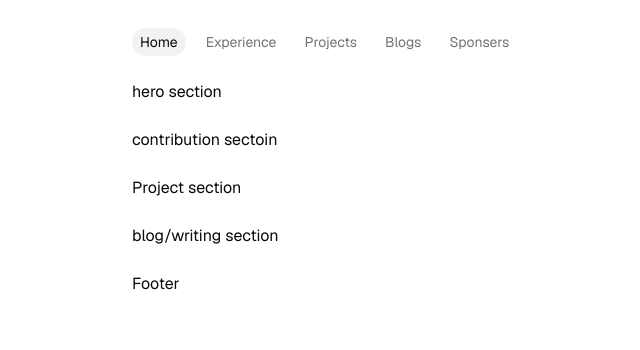
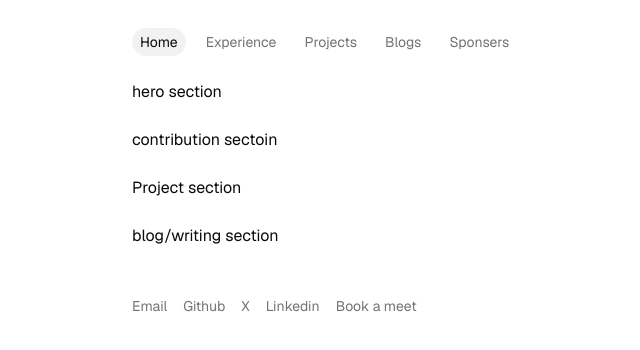
Before and after one commit to Devraj-singh-tomar/devraj-portfolio, a Next.js app: page / in a window 1280 px wide. Shown: the top 350 px of the page, without its empty margins (228-868 px from the left). Built offline with nearby package versions, Linux system fonts and the light colour scheme.

Commit message:
feat: add footer and tooltip components, integrate into layout

```diff
--- a/src/app/layout.tsx
+++ b/src/app/layout.tsx
@@ -1,4 +1,7 @@
+import Footer from "@/components/footer";
+import Header from "@/components/header";
 import { ThemeProvider } from "@/components/theme/theme-provider";
+import { TooltipProvider } from "@/components/ui/tooltip";
 import type { Metadata } from "next";
 import { Geist } from "next/font/google";
 import "./globals.css";
@@ -27,7 +30,15 @@
           enableSystem
           disableTransitionOnChange
         >
-          {children}
+          <TooltipProvider delay={0}>
+            <main className="space-y-6">
+              <Header />
+
+              {children}
+
+              <Footer />
+            </main>
+          </TooltipProvider>
         </ThemeProvider>
       </body>
     </html>
--- a/src/app/page.tsx
+++ b/src/app/page.tsx
@@ -1,15 +1,10 @@
-import Header from "@/components/header";
-
 export default function Home() {
   return (
     <div className="space-y-6">
-      <Header />
-
       <div className="">hero section</div>
       <div className="">contribution sectoin</div>
       <div className="">Project section</div>
       <div className="">blog/writing section</div>
-      <div className="">Footer</div>
     </div>
   );
 }
--- /dev/null
+++ b/src/components/footer.tsx
@@ -0,0 +1,63 @@
+"use client";
+
+import Link from "next/link";
+import { Tooltip, TooltipContent, TooltipTrigger } from "./ui/tooltip";
+import { CopyIcon } from "lucide-react";
+
+const footerLinks = [
+  {
+    name: "Github",
+    href: "https://github.com/Devraj-singh-tomar",
+  },
+  {
+    name: "X",
+    href: "https://x.com/tomar_devraj01",
+  },
+  {
+    name: "Linkedin",
+    href: "",
+  },
+  {
+    name: "Book a meet",
+    href: "",
+  },
+];
+
+export default function Footer() {
+  return (
+    <footer className="flex gap-4 pt-6">
+      <Tooltip>
+        <TooltipTrigger className="text-muted-foreground rounded-full text-sm hover:text-foreground hover:underline hover:underline-offset-3">
+          Email
+        </TooltipTrigger>
+
+        <TooltipContent className="flex items-center justify-center">
+          <p className="font-semibold">devrajsinghtomar722@gmail.com</p>
+
+          <button
+            title="copy"
+            type="button"
+            onClick={() =>
+              navigator.clipboard.writeText("devrajsinghtomar722@gmail.com")
+            }
+            className="cursor-pointer"
+          >
+            <CopyIcon className="size-3.5 cursor-pointer" />
+          </button>
+        </TooltipContent>
+      </Tooltip>
+
+      {footerLinks.map(({ href, name }) => (
+        <Link
+          target="_blank"
+          rel="noopener noreferrer"
+          key={name}
+          href={href}
+          className={`text-muted-foreground rounded-full text-sm hover:text-foreground hover:underline hover:underline-offset-3 `}
+        >
+          {name}
+        </Link>
+      ))}
+    </footer>
+  );
+}
--- /dev/null
+++ b/src/components/ui/tooltip.tsx
@@ -0,0 +1,65 @@
+"use client"
+
+import { Tooltip as TooltipPrimitive } from "@base-ui/react/tooltip"
+import { cn } from "cn"
+
+function TooltipProvider({
+  delay = 0,
+  ...props
+}: TooltipPrimitive.Provider.Props) {
+  return (
+    <TooltipPrimitive.Provider
+      data-slot="tooltip-provider"
+      delay={delay}
+      {...props}
+    />
+  )
+}
+
+function Tooltip({ ...props }: TooltipPrimitive.Root.Props) {
+  return <TooltipPrimitive.Root data-slot="tooltip" {...props} />
+}
+
+function TooltipTrigger({ ...props }: TooltipPrimitive.Trigger.Props) {
+  return <TooltipPrimitive.Trigger data-slot="tooltip-trigger" {...props} />
+}
+
+function TooltipContent({
+  className,
+  side = "top",
+  sideOffset = 4,
+  align = "center",
+  alignOffset = 0,
+  children,
+  ...props
+}: TooltipPrimitive.Popup.Props &
+  Pick<
+    TooltipPrimitive.Positioner.Props,
+    "align" | "alignOffset" | "side" | "sideOffset"
+  >) {
+  return (
+    <TooltipPrimitive.Portal>
+      <TooltipPrimitive.Positioner
+        align={align}
+        alignOffset={alignOffset}
+        side={side}
+        sideOffset={sideOffset}
+        className="isolate z-50"
+      >
+        <TooltipPrimitive.Popup
+          data-slot="tooltip-content"
+          className={cn(
+            "z-50 inline-flex w-fit max-w-xs origin-(--transform-origin) items-center gap-1.5 rounded-md bg-foreground px-3 py-1.5 text-xs text-background has-data-[slot=kbd]:pr-1.5 data-[side=bottom]:slide-in-from-top-2 data-[side=inline-end]:slide-in-from-left-2 data-[side=inline-start]:slide-in-from-right-2 data-[side=left]:slide-in-from-right-2 data-[side=right]:slide-in-from-left-2 data-[side=top]:slide-in-from-bottom-2 **:data-[slot=kbd]:relative **:data-[slot=kbd]:isolate **:data-[slot=kbd]:z-50 **:data-[slot=kbd]:rounded-sm data-[state=delayed-open]:animate-in data-[state=delayed-open]:fade-in-0 data-[state=delayed-open]:zoom-in-95 data-open:animate-in data-open:fade-in-0 data-open:zoom-in-95 data-closed:animate-out data-closed:fade-out-0 data-closed:zoom-out-95",
+            className
+          )}
+          {...props}
+        >
+          {children}
+          <TooltipPrimitive.Arrow className="z-50 size-2.5 translate-y-[calc(-50%-2px)] rotate-45 rounded-[2px] bg-foreground fill-foreground data-[side=bottom]:top-1 data-[side=inline-end]:top-1/2! data-[side=inline-end]:-left-1 data-[side=inline-end]:-translate-y-1/2 data-[side=inline-start]:top-1/2! data-[side=inline-start]:-right-1 data-[side=inline-start]:-translate-y-1/2 data-[side=left]:top-1/2! data-[side=left]:-right-1 data-[side=left]:-translate-y-1/2 data-[side=right]:top-1/2! data-[side=right]:-left-1 data-[side=right]:-translate-y-1/2 data-[side=top]:-bottom-2.5" />
+        </TooltipPrimitive.Popup>
+      </TooltipPrimitive.Positioner>
+    </TooltipPrimitive.Portal>
+  )
+}
+
+export { Tooltip, TooltipTrigger, TooltipContent, TooltipProvider }
```
